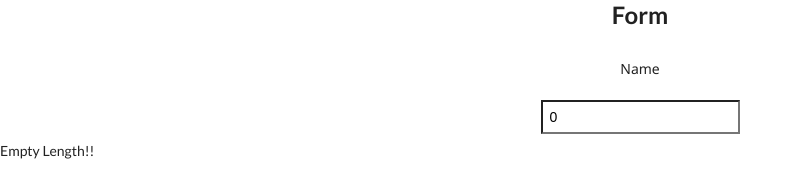
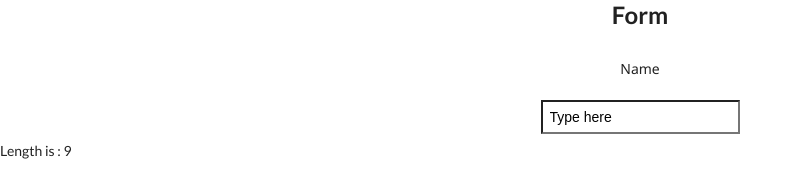
Before and after one commit to codingSlate/useEffect, a React (Create React App) app: page / in a window 1280 px wide. Shown: the top 181 px of the page, without its empty margins (0-802 px from the left). Built offline with nearby package versions, Linux system fonts and the light colour scheme.

Commit message:
clean up

```diff
--- a/src/App.js
+++ b/src/App.js
@@ -4,10 +4,6 @@ import Form from './components/Form';
 
 
 function App() {
-
-  // const inputNameHandler = (data) => {
-  //   console.log(data);
-  // };
 
   return (
     <>
--- a/src/components/Form.js
+++ b/src/components/Form.js
@@ -2,26 +2,25 @@ import './Form.css';
 import React from 'react';
 import { useState, useEffect } from 'react';
 
+// -------------------------------------------------
 function Form() {
-  const [inputNum, setInputNum] = useState(0);
+  const [inputNum, setInputNum] = useState('Type here');
   const [countNum, setCountNum] = useState('');
 
-  const submitHandler = (e) => {
-    e.preventDefault();
-    setInputNum(''); // reset value
-  };
-
+  // ------------------------------------------------- numChangeHandler
   const numChangeHandler = (e) => {
     setInputNum(e.target.value);
     // console.log("from numChangeHandler ", inputNum.length)
   };
 
+  // ------------------------------------------------- useEffect
   useEffect(() => {
     let millisec = 500;
 
     const cleanTimerID = setTimeout(() => {
       if (inputNum.length >= 0) {
-        setCountNum((c) => c = inputNum.length);
+        setCountNum((c) => (c = inputNum.length));
+
         console.log(`I am with cleanup 😃 ${millisec} milisecond`);
       } else {
         console.log('should not be empty');
@@ -32,6 +31,12 @@ function Form() {
       clearTimeout(cleanTimerID); // clearTimeout
     };
   }, [inputNum]);
+
+  // ------------------------------------------------- submitHandler
+  const submitHandler = (e) => {
+    e.preventDefault();
+    setInputNum(''); // reset value
+  };
 
   return (
     <div>
```
